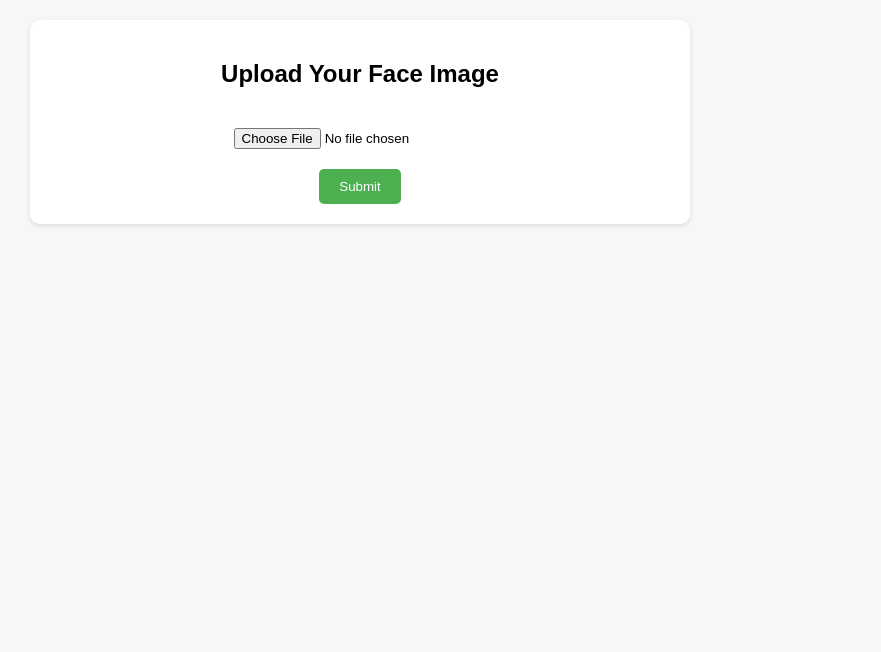
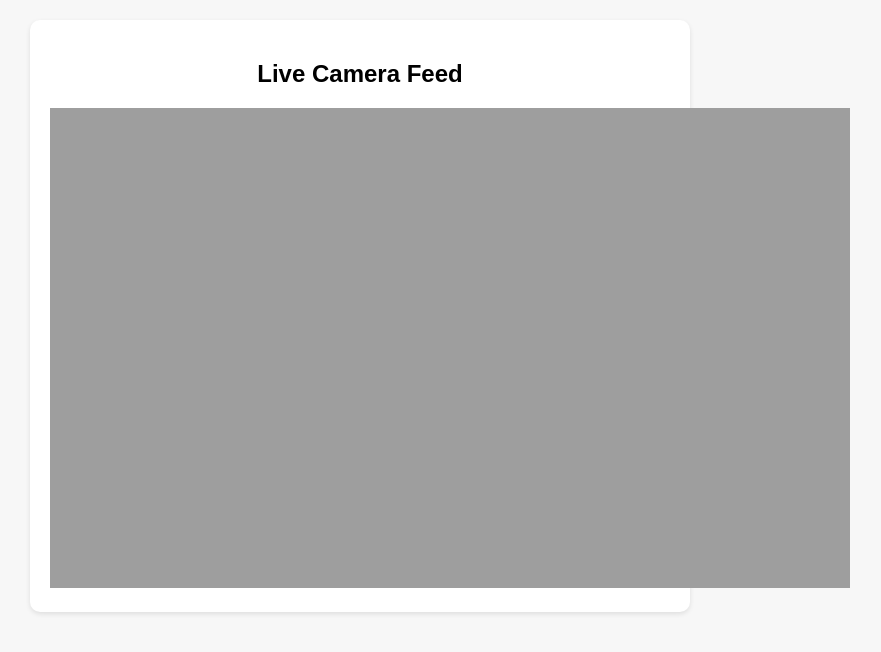
Before and after one commit to tiwariakshat47/DermaScan, a Flask app: page / in a window 1280 px wide. Shown: the part 77-729 px from the top of the page, without its empty margins (280-1161 px from the left). Run offline with Flask 3, Linux system fonts and the light colour scheme.

Commit message:
Video Camera Works

```diff
--- a/app.py
+++ b/app.py
@@ -1,13 +1,31 @@
-from flask import Flask, render_template
+from flask import Flask, render_template, Response
+import cv2
 
 app = Flask(__name__)
+
+# Initialize the camera
+cam = cv2.VideoCapture(0)
+
+def generate_frames():
+    while True:
+        success, frame = cam.read()
+        if not success:
+            break
+        else:
+            ret, buffer = cv2.imencode('.jpg', frame)
+            frame = buffer.tobytes()
+
+            yield (b'--frame\r\n'
+                   b'Content-Type: image/jpeg\r\n\r\n' + frame + b'\r\n')
 
 @app.route('/')
 def index():
     return render_template('index.html')
 
+@app.route('/video_feed')
+def video_feed():
+    return Response(generate_frames(),
+                    mimetype='multipart/x-mixed-replace; boundary=frame')
 
 if __name__ == '__main__':
     app.run(debug=True)
-
-#yippee
--- a/requirements.txt
+++ b/requirements.txt
@@ -5,4 +5,6 @@ Flask==3.0.2
 itsdangerous==2.1.2
 Jinja2==3.1.3
 MarkupSafe==2.1.5
+numpy==2.1.2
+opencv-python==4.10.0.84
 Werkzeug==3.0.1
--- a/templates/index.html
+++ b/templates/index.html
@@ -65,12 +65,8 @@
 
     <main>
         <div class="upload-section">
-            <h2>Upload Your Face Image</h2>
-            <form id="uploadForm" enctype="multipart/form-data">
-                <input type="file" id="imageUpload" accept="image/*" required>
-                <br>
-                <button type="submit">Submit</button>
-            </form>
+            <h2>Live Camera Feed</h2>
+            <img src="http://127.0.0.1:5000/video_feed" width="800" height="480">
         </div>
         <div id="result" style="margin-top: 20px;"></div>
     </main>
@@ -78,24 +74,5 @@
     <footer>
         <p>&copy; 2024 Acne Classification System</p>
     </footer>
-
-    <script>
-        document.getElementById('uploadForm').addEventListener('submit', function(event) {
-            event.preventDefault();
-            const fileInput = document.getElementById('imageUpload');
-            const resultDiv = document.getElementById('result');
-
-            if (fileInput.files.length > 0) {
-                const file = fileInput.files[0];
-                resultDiv.innerHTML = `<p>Processing image: ${file.name}</p>`;
-
-                // Here, you would add code to handle the image upload to your backend (e.g., with fetch API)
-                // For demonstration purposes, we just show the file name.
-                resultDiv.innerHTML += `<p>Image uploaded successfully!</p>`;
-            } else {
-                resultDiv.innerHTML = '<p>Please select an image file.</p>';
-            }
-        });
-    </script>
 </body>
 </html>
```
